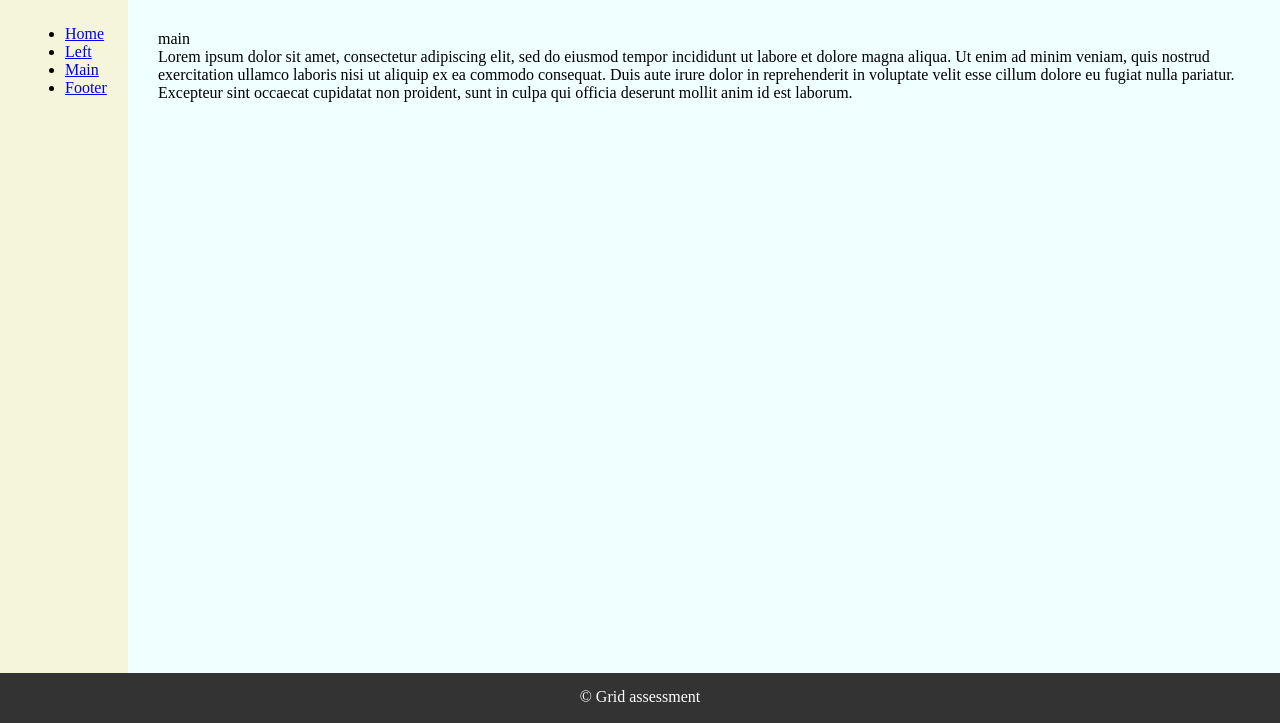
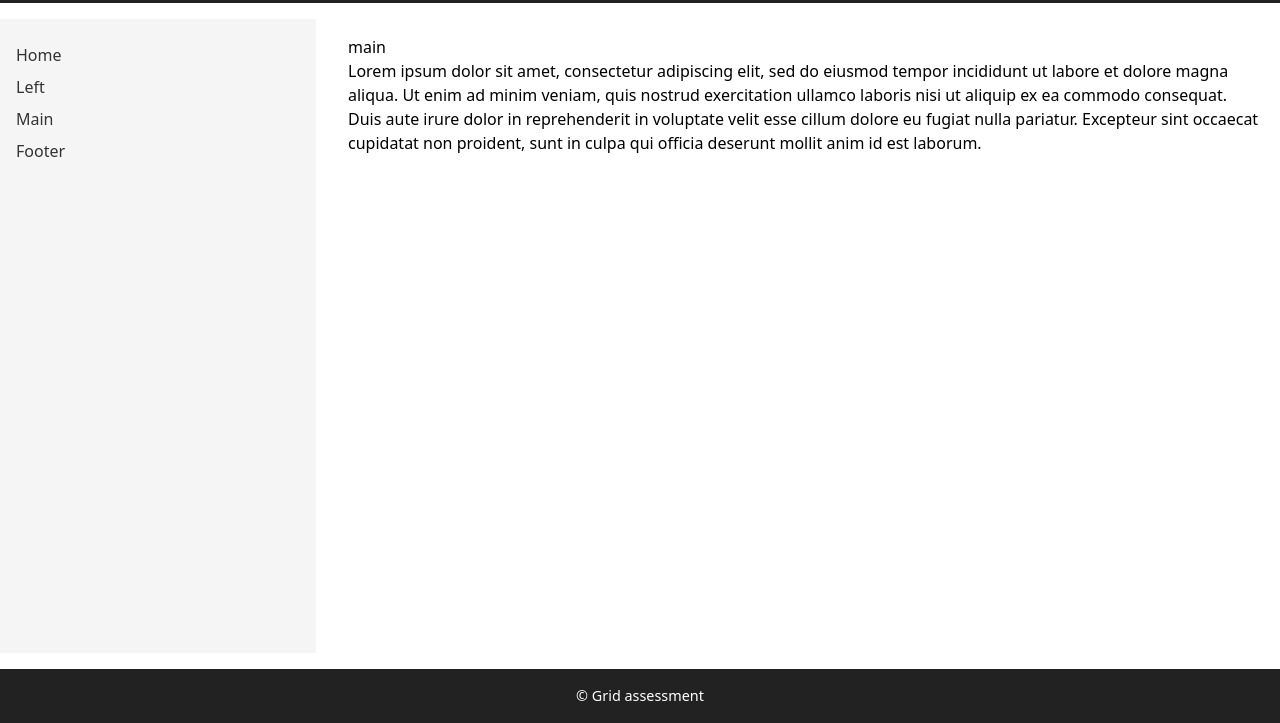
Before and after one commit to ixdivyamuktha/frontend-training, a plain HTML site: page 23-01/index.html in a window 1280 px wide. Shown: the part 77-800 px from the top of the page. Drawn offline with Linux system fonts and the light colour scheme.

Commit message:
enhanced style

```diff
--- a/23-01/styles.css
+++ b/23-01/styles.css
@@ -1,39 +1,61 @@
 * {
   margin: 0;
+  padding: 0;
+  box-sizing: border-box;
 }
+
+body {
+  font-family: system-ui, sans-serif;
+  line-height: 1.5;
+}
+
 .container {
   display: grid;
   grid-template-rows: auto 1fr auto;
-  grid-template-columns: 10% auto;
-  background-color: beige;
-  align-items: stretch;
+  grid-template-columns: 1fr 3fr;
   min-height: 100vh;
+  gap: 1rem;
 }
+
 .header {
-  background-color: #333;
   grid-column: 1 / -1;
-  padding: 20px;
+  background: #222;
   color: #fff;
+  padding: 1rem;
 }
+
 .side {
-  grid-row: 2;
-  grid-column: 1;
-  padding: 25px;
+  padding: 1rem;
+  background: #f5f5f5;
+}
+
+.side ul {
+  list-style: none;
+}
+
+.side li {
+  margin: 0.5rem 0;
+}
+
+.side a {
+  color: #333;
+  text-decoration: none;
+}
+
+.side a:hover {
+  text-decoration: underline;
 }
 
 .main {
-  background-color: azure;
-  grid-column: 2;
-  grid-row: 2;
-  padding: 30px;
+  padding: 1rem;
+  background: #fff;
 }
+
 .footer {
-  background-color: #333;
-  grid-column: 1/-1;
+  grid-column: 1 / -1;
+  background: #222;
+  color: #fff;
+  padding: 1rem;
   text-align: center;
-  height: 50px;
-  color: #fff;
+  font-size: 0.9rem;
 }
-.footer p {
-  padding: 15px;
-}
```
